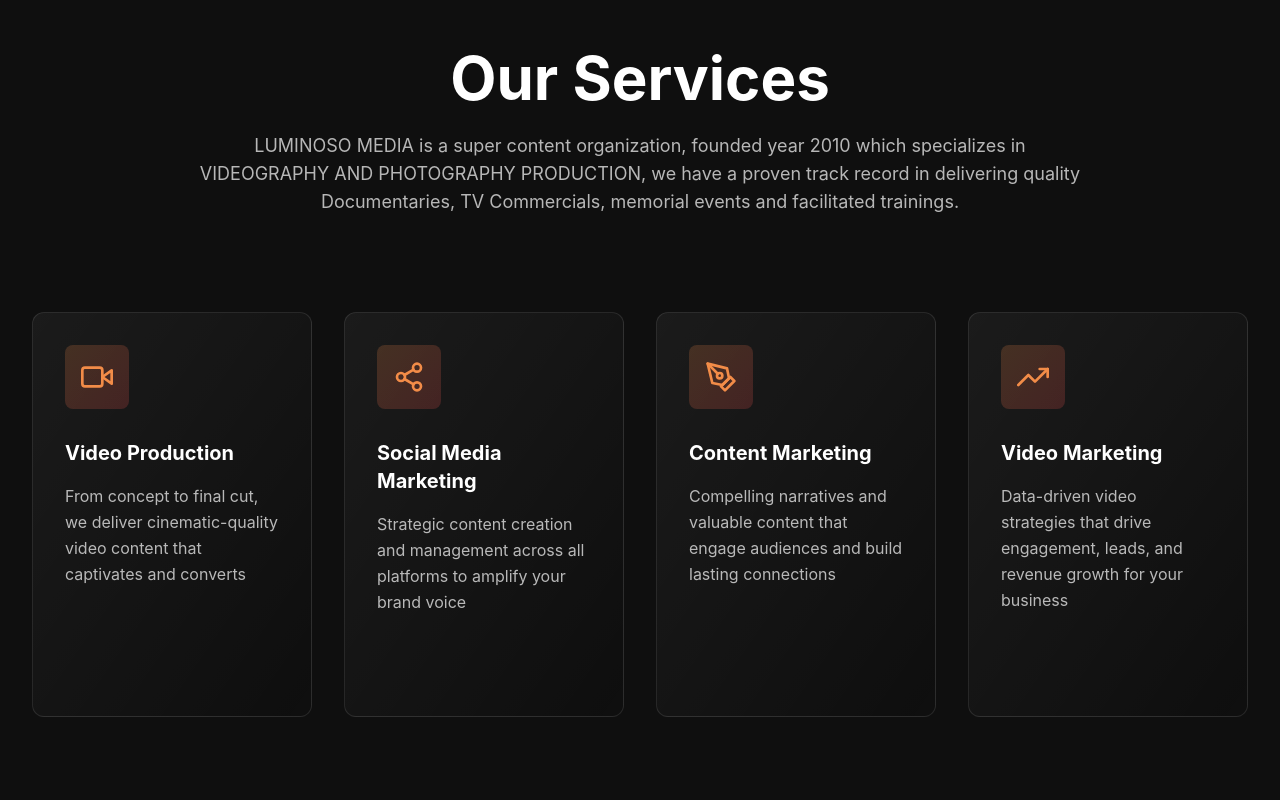
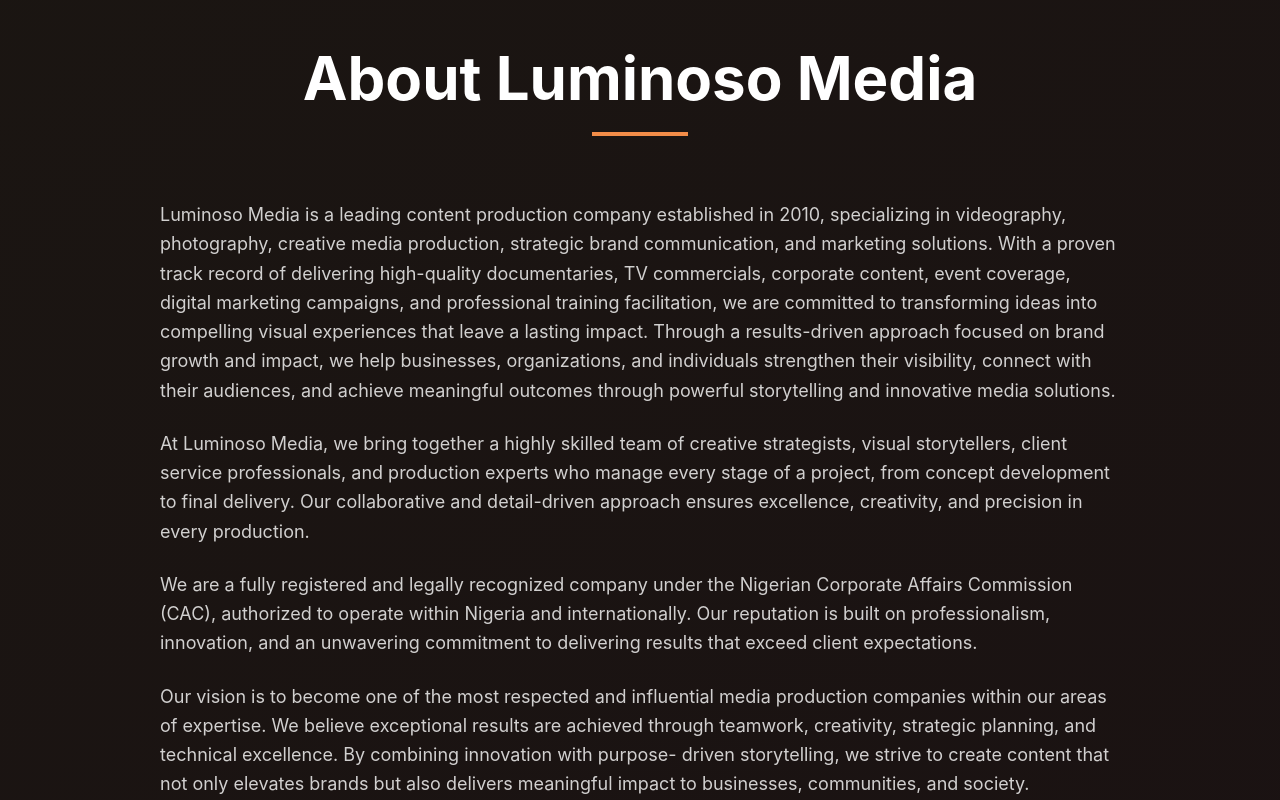
Before and after one commit to Daneyjosef/luminoso, a Next.js app: page / in a window 1280 px wide. Shown: the part 880-1680 px from the top of the page. Built offline with nearby package versions, Linux system fonts and the light colour scheme.

Commit message:
Add About section with company overview after Hero section

```diff
--- a/src/app/page.tsx
+++ b/src/app/page.tsx
@@ -1,6 +1,7 @@
 'use client';
 
 import HeroSection from '@/components/sections/HeroSection';
+import AboutSection from '@/components/sections/AboutSection';
 import ServicesSection from '@/components/sections/ServicesSection';
 import PortfolioPreviewSection from '@/components/sections/PortfolioPreviewSection';
 import ContactSection from '@/components/sections/ContactSection';
@@ -9,6 +10,7 @@
   return (
     <main className="overflow-hidden">
       <HeroSection />
+      <AboutSection />
       <ServicesSection />
       <PortfolioPreviewSection />
       <ContactSection />
--- a/src/components/sections/AboutSection.tsx
+++ b/src/components/sections/AboutSection.tsx
@@ -1,14 +1,10 @@
 'use client';
 
-import { motion } from 'framer-motion';
-import Image from 'next/image';
-import { useStaggerAnimation, useScrollAnimation } from '@/hooks/useGsapAnimation';
+import { useScrollAnimation } from '@/hooks/useGsapAnimation';
 
-const EASING = { smoothOut: 'Power2.easeOut', smooth: 'Power2.easeInOut' };
-const STAGGER_SETTINGS = { default: 0.15, relaxed: 0.25 };
+const EASING = { smoothOut: 'Power2.easeOut' };
 const SCROLL_TRIGGERS = {
   default: { start: 'top 80%', end: 'top 20%' },
-  relaxed: { start: 'top 90%', end: 'top 30%' },
 };
 
 export default function AboutSection() {
@@ -19,34 +15,12 @@
     ease: EASING.smoothOut,
   });
 
-  const cardsContainerRef = useStaggerAnimation('.team-card', {
-    start: SCROLL_TRIGGERS.default.start,
-    end: SCROLL_TRIGGERS.default.end,
+  const contentRef = useScrollAnimation({
+    start: 'top 85%',
+    end: 'top 25%',
     duration: 0.8,
     ease: EASING.smoothOut,
-    stagger: STAGGER_SETTINGS.default,
   });
-
-  const teamMembers = [
-    {
-      name: 'Michael Oladele',
-      role: 'CEO/Creative Director',
-      image: '/Michael Oladele.jpeg',
-      bio: 'Michael is an experienced Creative Producer with 10+ years in content creation, cinematography, drone piloting, and post-production',
-    },
-    {
-      name: 'Marcus Johnson',
-      role: 'Video Producer',
-      image: 'https://images.unsplash.com/photo-1507003211169-0a1dd7228f2d?w=400&h=400&fit=crop',
-      bio: 'Technical maestro bringing cinematic quality to every frame',
-    },
-    {
-      name: 'Daniel Joseph',
-      role: 'IT Specialist',
-      image: '/Daniel Joseph.JPG',
-      bio: 'A digital executive and strategist with a strong background in business communications, operations, product design, networking, and cybersecurity',
-    },
-  ];
 
   return (
     <section id="about" className="py-32 bg-dark relative overflow-hidden">
@@ -54,45 +28,48 @@
         <div className="absolute inset-0 bg-gradient-to-br from-primary-orange to-primary-red" />
       </div>
 
-      <div className="max-w-7xl mx-auto px-4 sm:px-6 lg:px-8 relative z-10">
-        <div className="text-center mb-24" ref={titleRef}>
+      <div className="max-w-5xl mx-auto px-4 sm:px-6 lg:px-8 relative z-10">
+        <div className="text-center mb-16" ref={titleRef}>
           <h2 className="text-4xl sm:text-5xl lg:text-6xl font-bold text-white mb-6">
-            Meet the Team
+            About Luminoso Media
           </h2>
-          <p className="text-lg text-light/70 max-w-2xl mx-auto">
-            A collective of creative minds dedicated to delivering exceptional
-            results and transforming visions into reality
-          </p>
+          <div className="w-24 h-1 bg-primary-orange mx-auto" />
         </div>
 
-        <div className="grid grid-cols-1 md:grid-cols-3 gap-12" ref={cardsContainerRef}>
-          {teamMembers.map((member, index) => (
-            <motion.div key={index} className="team-card">
-              <motion.div
-                className="group cursor-pointer"
-                whileHover={{ y: -10 }}
-                transition={{ duration: 0.3 }}
-              >
-                <div className="relative h-72 mb-6 overflow-hidden rounded-lg">
-                  <Image
-                    src={member.image}
-                    alt={member.name}
-                    fill
-                    className="object-cover group-hover:scale-110 transition-transform duration-500"
-                    sizes="(max-width: 768px) 100vw, 33vw"
-                  />
-                  <div className="absolute inset-0 bg-gradient-to-t from-black/60 to-transparent opacity-0 group-hover:opacity-100 transition-opacity duration-300" />
-                </div>
-                <h3 className="text-2xl font-bold text-white mb-2">
-                  {member.name}
-                </h3>
-                <p className="text-primary-orange font-semibold mb-3">
-                  {member.role}
-                </p>
-                <p className="text-light/60">{member.bio}</p>
-              </motion.div>
-            </motion.div>
-          ))}
+        <div className="space-y-6 text-lg text-light/80 leading-relaxed" ref={contentRef}>
+          <p>
+            Luminoso Media is a leading content production company established in 2010, specializing in
+            videography, photography, creative media production, strategic brand communication, and
+            marketing solutions. With a proven track record of delivering high-quality documentaries, TV
+            commercials, corporate content, event coverage, digital marketing campaigns, and professional
+            training facilitation, we are committed to transforming ideas into compelling visual experiences
+            that leave a lasting impact. Through a results-driven approach focused on brand growth and
+            impact, we help businesses, organizations, and individuals strengthen their visibility, connect
+            with their audiences, and achieve meaningful outcomes through powerful storytelling and
+            innovative media solutions.
+          </p>
+
+          <p>
+            At Luminoso Media, we bring together a highly skilled team of creative strategists, visual
+            storytellers, client service professionals, and production experts who manage every stage of a
+            project, from concept development to final delivery. Our collaborative and detail-driven
+            approach ensures excellence, creativity, and precision in every production.
+          </p>
+
+          <p>
+            We are a fully registered and legally recognized company under the Nigerian Corporate Affairs
+            Commission (CAC), authorized to operate within Nigeria and internationally. Our reputation is
+            built on professionalism, innovation, and an unwavering commitment to delivering results that
+            exceed client expectations.
+          </p>
+
+          <p>
+            Our vision is to become one of the most respected and influential media production companies
+            within our areas of expertise. We believe exceptional results are achieved through teamwork,
+            creativity, strategic planning, and technical excellence. By combining innovation with purpose-
+            driven storytelling, we strive to create content that not only elevates brands but also delivers
+            meaningful impact to businesses, communities, and society.
+          </p>
         </div>
       </div>
     </section>
```
